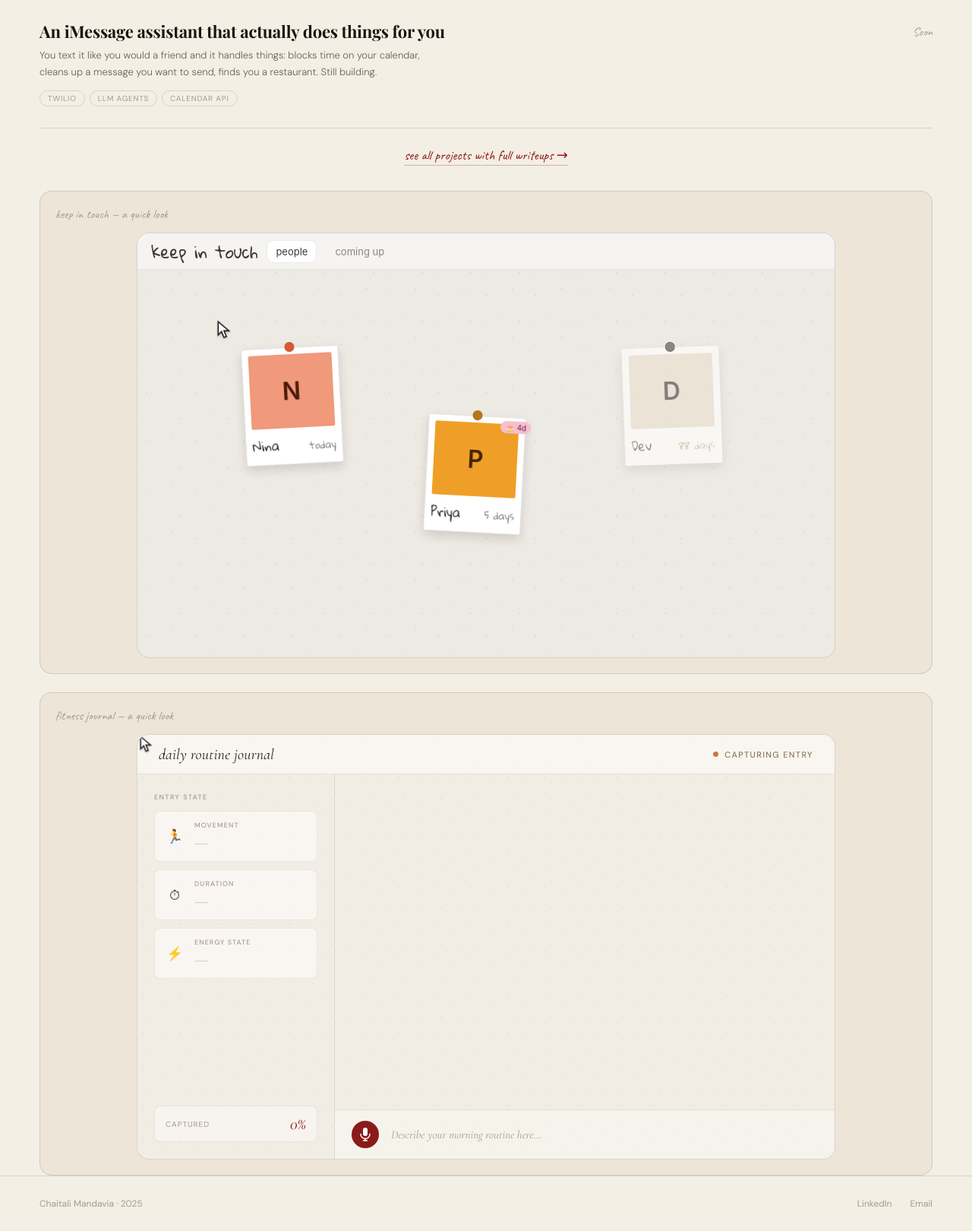
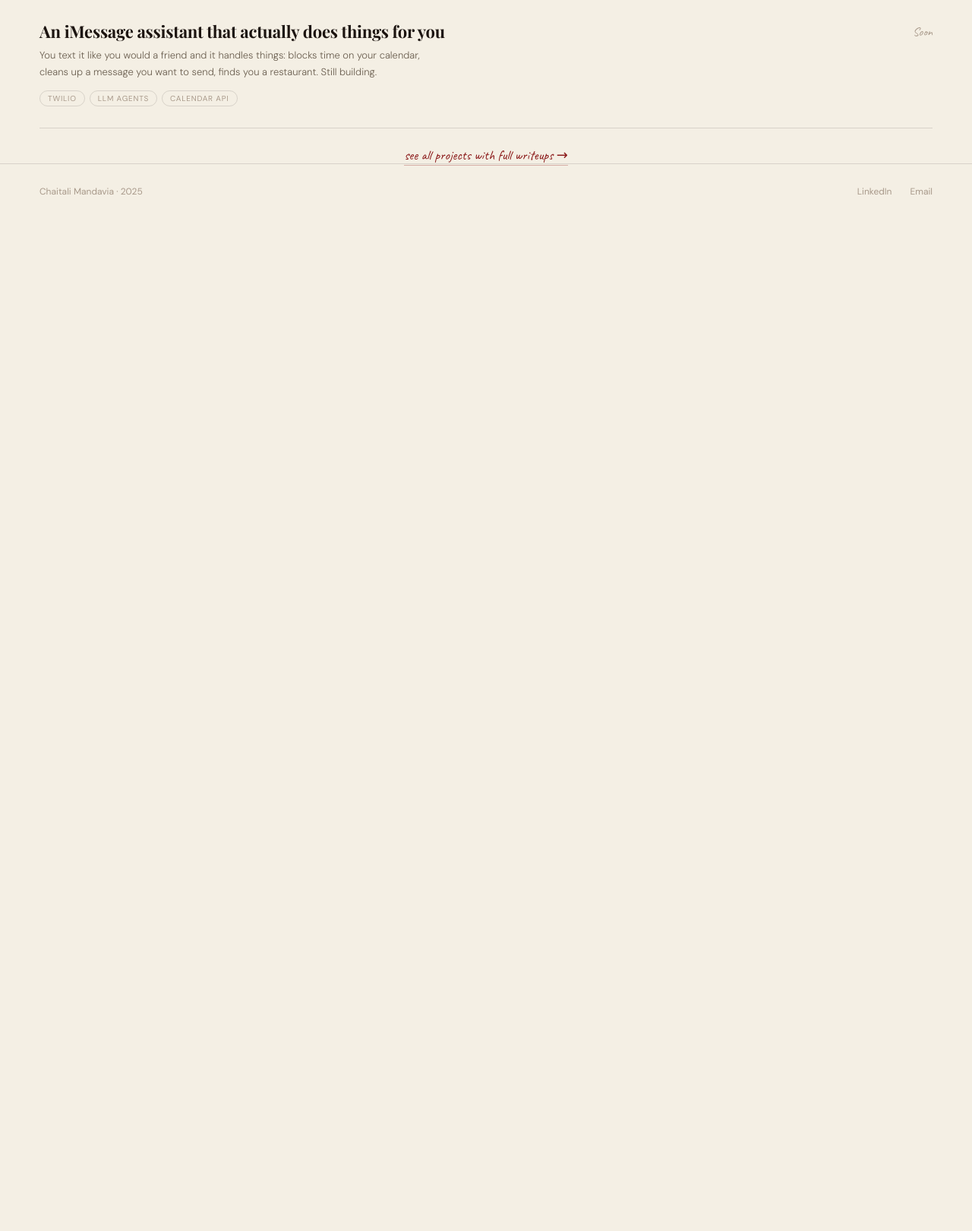
Before and after one commit to chaitalihm/chaitali-mandavia, a Flask app: page / in a window 1280 px wide. Shown: the part 1726-3346 px from the top of the page at 76% size. After the commit the page ends 1982 px from the top, so only its background shows below. Run offline with Flask 3, Linux system fonts and the light colour scheme; some web fonts are replaced.

Commit message:
Remove embedded demo iframes from home page

```diff
--- a/templates/home.html
+++ b/templates/home.html
@@ -535,17 +535,6 @@
     <div style="margin:24px 0 0;text-align:center;">
         <a href="/projects" style="font-family:var(--f-hand);font-size:18px;color:var(--red);text-decoration:none;border-bottom:1px solid rgba(139,26,26,0.3);padding-bottom:2px;">see all projects with full writeups →</a>
     </div>
-
-    <!-- embedded live demos -->
-    <div class="reveal" style="margin-top:36px;border:1px solid var(--rule);border-radius:16px;overflow:hidden;padding:20px;background:var(--cream-2);">
-        <div style="font-family:var(--f-hand);font-size:16px;color:var(--ink-3);margin-bottom:14px;">keep in touch — a quick look</div>
-        <iframe src="/keep-in-touch-demo" style="width:100%;height:560px;border:none;border-radius:12px;display:block;" loading="lazy" title="Keep in Touch demo"></iframe>
-    </div>
-
-    <div class="reveal" style="margin-top:24px;border:1px solid var(--rule);border-radius:16px;overflow:hidden;padding:20px;background:var(--cream-2);">
-        <div style="font-family:var(--f-hand);font-size:16px;color:var(--ink-3);margin-bottom:14px;">fitness journal — a quick look</div>
-        <iframe src="/fitness-demo" style="width:100%;height:560px;border:none;border-radius:12px;display:block;" loading="lazy" title="Fitness journal demo"></iframe>
-    </div>
 </div>
 
 
```
